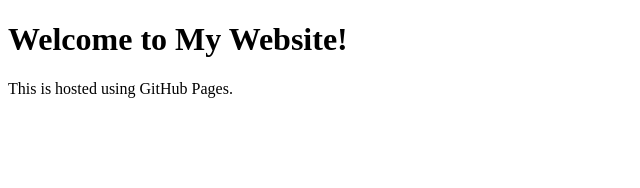
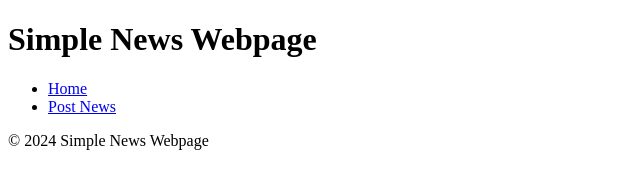
Before and after one commit to chintune/chintune.github.io, a plain HTML site: page index.html in a window 1280 px wide. Shown: the whole page, without its empty margins (0-640 px from the left). Drawn offline with Linux system fonts and the light colour scheme.

Commit message:
Update index.html

```diff
--- a/index.html
+++ b/index.html
@@ -3,10 +3,30 @@
 <head>
     <meta charset="UTF-8">
     <meta name="viewport" content="width=device-width, initial-scale=1.0">
-    <title>Welcome to Chintu's GitHub Page</title>
+    <title>Simple News Webpage</title>
+    <link rel="stylesheet" href="styles.css"> <!-- Link to CSS file -->
 </head>
 <body>
-    <h1>Welcome to My Website!</h1>
-    <p>This is hosted using GitHub Pages.</p>
+    <header>
+        <h1>Simple News Webpage</h1>
+        <nav>
+            <ul>
+                <li><a href="index.html">Home</a></li>
+                <li><a href="post.html">Post News</a></li>
+            </ul>
+        </nav>
+    </header>
+
+    <main>
+        <div id="news-container">
+            <!-- News articles will be dynamically added here -->
+        </div>
+    </main>
+
+    <footer>
+        <p>&copy; 2024 Simple News Webpage</p>
+    </footer>
+
+    <script src="script.js"></script> <!-- Link to JavaScript file -->
 </body>
 </html>
```
